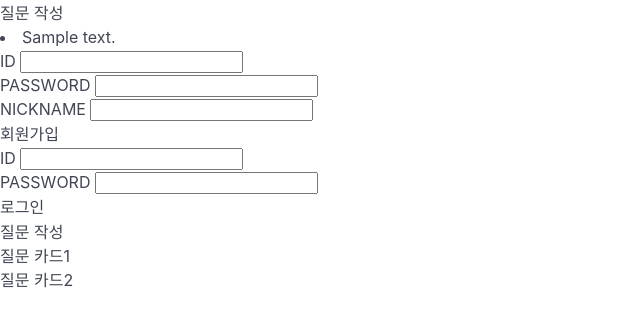
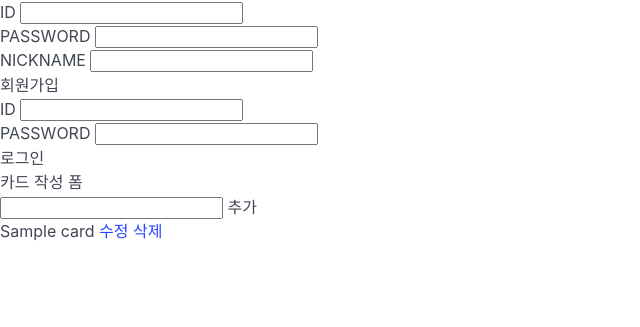
Before and after one commit to jtw9508/kcj, a Flask app: page / in a window 1280 px wide. Shown: the part 48-375 px from the top of the page, without its empty margins (0-640 px from the left). Run offline with Flask 3, Linux system fonts and the light colour scheme; a database or web service that is not in the repository returns one stand-in record (values such as "Sample title"); some libraries are stand-ins or nearby versions.

Commit message:
Card CRUD

```diff
--- a/app.py
+++ b/app.py
@@ -1,12 +1,11 @@
-from flask import Flask, render_template, request, url_for, redirect
+from flask import Flask, render_template, request, url_for, redirect, jsonify
 from pymongo import MongoClient
-import random
+from bson import ObjectId
 import hashlib
 import datetime
 import jwt
 
 app = Flask(__name__)
-
 
 # LOAD .env FILE
 from dotenv import load_dotenv
@@ -14,21 +13,57 @@
 
 import os
 CLIENT_ID = os.getenv("CLIENT_ID")
+SECRET_KEY = os.getenv("SECRET_KEY")
 
 client = MongoClient(CLIENT_ID)
 db = client.kcj
 
+# MAIN & READ CARD
 @app.route('/')
 def index():
+    # ObjectID string 으로 변환
+    def convert_objectid_to_str(doc):
+        if isinstance(doc, dict):
+            for key, value in doc.items():
+                if isinstance(value, ObjectId):
+                    doc[key] = str(value)
+                elif isinstance(value, (dict, list)):
+                    convert_objectid_to_str(value)
+        elif isinstance(doc, list):
+            for item in doc:
+                convert_objectid_to_str(item)
+        return doc
     cards = list(db.cards.find({}))
-    card = random.choice(cards)
-    return render_template('index.html', card=card)
+    cards = [convert_objectid_to_str(card) for card in cards]
+
+    return render_template('index.html', cards=cards)
 
 # CREATE CARD
-# @app.route('/add', methods=['POST'])
-# def add():
-#     card = request.form['card']
-#     return redirect(url_for('index'))
+@app.route('/add', methods=['POST'])
+def add():
+    context = request.form['card-context']
+    token_receive = request.cookies.get('mytoken')
+    payload = jwt.decode(token_receive, SECRET_KEY, algorithms=['HS256'])
+    username = payload['username']
+    card = {'author': username, 'context': context}
+    db.cards.insert_one(card)
+    return redirect(url_for('index'))
+
+# EDIT CARD
+@app.route('/edit/<string:id>', methods=['GET', 'POST'])
+def edit(id):
+    if request.method == 'POST':
+        context = request.form['modified-context']
+        db.cards.update_one({'_id': ObjectId(id)}, {'$set': {'context': context}})
+        return redirect(url_for('index'))
+    card = db.cards.find_one({'_id': ObjectId(id)})
+    return render_template('edit.html', id=id, card=card)
+
+# DELETE CARD
+@app.route('/delete/<string:id>')
+def delete(id):
+    db.cards.delete_one({'_id': ObjectId(id)})
+    return redirect(url_for('index'))
 
 
 @app.route('/signup', methods = ['POST'])
--- a/templates/index.html
+++ b/templates/index.html
@@ -5,7 +5,6 @@
       <meta charset="utf-8" />
       <meta name="viewport" content="width=device-width, initial-scale=1" />
       <title>kcj</title>
-
     </head>
 
     <link
@@ -16,59 +15,54 @@
     <script src="https://cdn.jsdelivr.net/npm/chart.js"></script>
     <style></style>
     <script src="https://cdnjs.cloudflare.com/ajax/libs/jquery-cookie/1.4.1/jquery.cookie.js"></script>
-    <style>
-
-    </style>
+    <style></style>
     <script>
       function signup() {
-
-          var pw_give = $('#input-pw').val()
+        var pw_give = $("#input-pw").val();
         if (pw_give.length <= 4) {
-              alert('비밀번호는 5자리 이상이어야합니다.')
-              return
+          alert("비밀번호는 5자리 이상이어야합니다.");
+          return;
         }
 
         $.ajax({
           type: "POST",
           url: "/signup",
           data: {
-                  id_give: $('#input-id').val(),
+            id_give: $("#input-id").val(),
             pw_give: pw_give,
-                  nickname_give: $('#input-nick').val()
+            nickname_give: $("#input-nick").val(),
           },
           success: function (response) {
-                  if (response['result'] == 'success') {
-                      alert('회원가입이 완료되었습니다.')
+            if (response["result"] == "success") {
+              alert("회원가입이 완료되었습니다.");
             } else {
-                      alert(response['msg'])
+              alert(response["msg"]);
             }
-              }
-          })
+          },
+        });
       }
       function signin() {
         $.ajax({
           type: "POST",
           url: "/login",
           data: {
-                id_give: $('#signin-id').val(),
-                pw_give: $('#signin-pw').val(),
+            id_give: $("#signin-id").val(),
+            pw_give: $("#signin-pw").val(),
           },
           success: function (response) {
-                console.log(response)
-                if (response['result'] == 'success') {
+            console.log(response);
+            if (response["result"] == "success") {
               // 로그인에 성공하면 token을 쿠키에 저장
-                    $.cookie('mytoken', response['token']);
-                    alert('로그인 완료!')
+              $.cookie("mytoken", response["token"]);
+              alert("로그인 완료!");
               // window.location.href = '/'
             } else {
-                    alert(response['msg'])
+              alert(response["msg"]);
             }
+          },
+        });
       }
-        })
-    }
-    function is_valid_passwd(){
-
-    }
+      function is_valid_passwd() {}
     </script>
   </head>
   <body>
@@ -77,57 +71,71 @@
       <div>로그인하기</div>
     </header>
     <section>
-      <div>
-        <button>질문 작성</button>
-      </div>
-      <div>
-        <li>{{ card.context }}</li>
-      </div>
       <div class="posting-box" id="signup-box">
         <div class="form-group">
           <label>ID</label>
-            <input type = "text"
-                  id="input-id" placeholder="">
+          <input type="text" id="input-id" placeholder="" />
         </div>
         <div class="form-group">
           <label>PASSWORD</label>
-            <input type = "password"
-                  id="input-pw" placeholder="" minlength = "5" required>
+          <input
+            type="password"
+            id="input-pw"
+            placeholder=""
+            minlength="5"
+            required
+          />
         </div>
         <div class="form-group">
           <label>NICKNAME</label>
-            <input type="text" class="form-control" aria-describedby="emailHelp"
-                  id="input-nick" placeholder="">
+          <input
+            type="text"
+            class="form-control"
+            aria-describedby="emailHelp"
+            id="input-nick"
+            placeholder=""
+          />
         </div>
-          <button type="submit" onclick="signup()" class="btn btn-primary">회원가입</button>
+        <button type="submit" onclick="signup()" class="btn btn-primary">
+          회원가입
+        </button>
       </div>
 
       <div class="posting-box" id="signup-box">
         <div class="form-group">
           <label>ID</label>
-            <input type = "text"
-                  id="signin-id" placeholder="">
+          <input type="text" id="signin-id" placeholder="" />
         </div>
         <div class="form-group">
           <label>PASSWORD</label>
-            <input type = "password"
-                  id="signin-pw" placeholder="" minlength = "5" required>
+          <input
+            type="password"
+            id="signin-pw"
+            placeholder=""
+            minlength="5"
+            required
+          />
         </div>
-          <button type="submit" onclick="signin()" class="btn btn-primary">로그인</button>
+        <button type="submit" onclick="signin()" class="btn btn-primary">
+          로그인
+        </button>
       </div>
 
       <div>
-            <button>
-                질문 작성
-            </button>
-        </div>
-        <div>
-            <div>
-                질문 카드1
-            </div>
-            <div>
-                질문 카드2
-            </div>
+        <h1>카드 작성 폼</h1>
+        <form action="{{ url_for('add') }}" method="post">
+          <input type="text" name="card-context" required />
+          <button type="submit">추가</button>
+        </form>
+        <ul>
+          {% for card in cards %}
+          <li>
+            {{ card }}
+            <a href="{{ url_for('edit', id=card._id) }}">수정</a>
+            <a href="{{ url_for('delete', id=card._id) }}">삭제</a>
+          </li>
+          {% endfor %}
+        </ul>
       </div>
     </section>
     <script></script>
```
Lines whose indentation alone changed are shown as unchanged.
